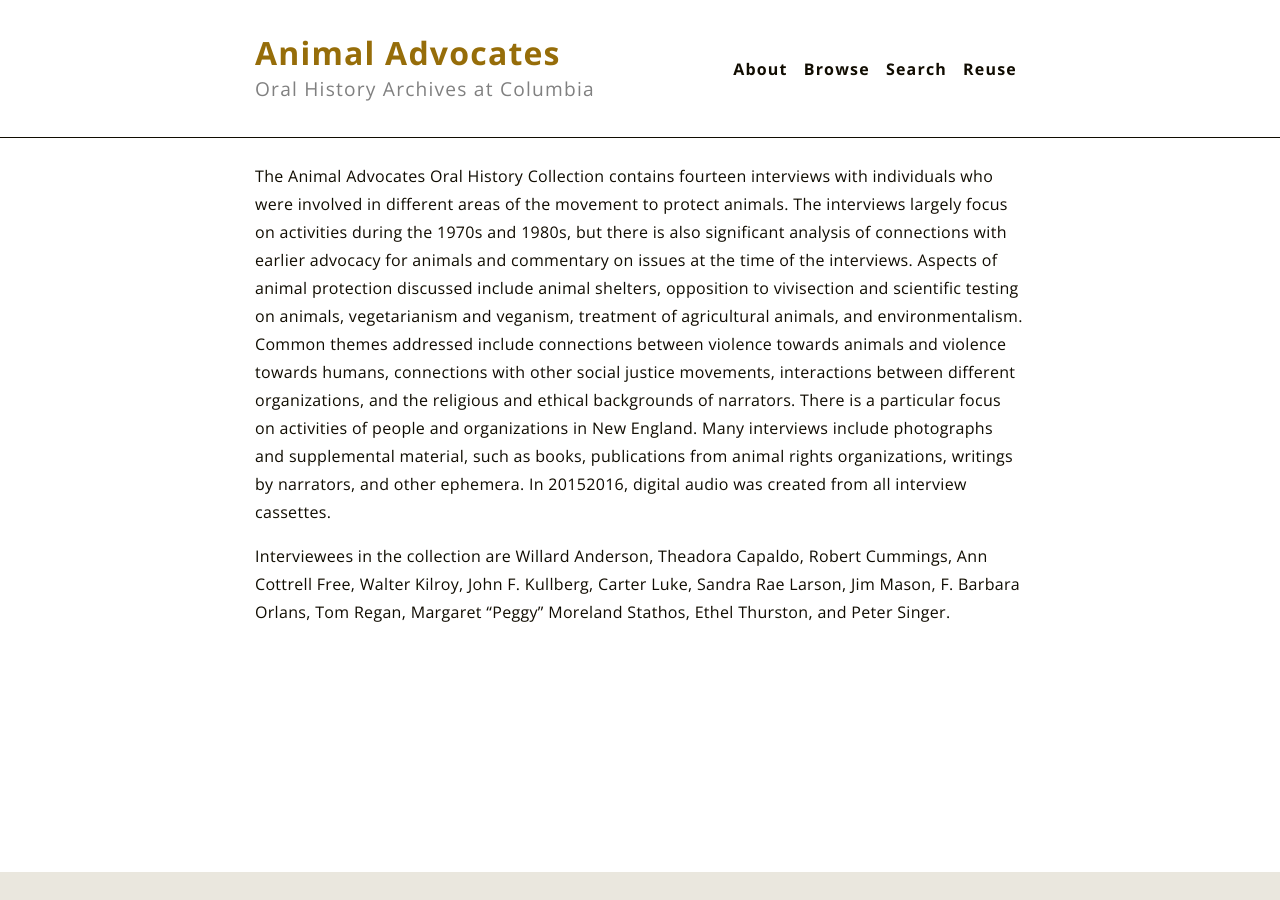
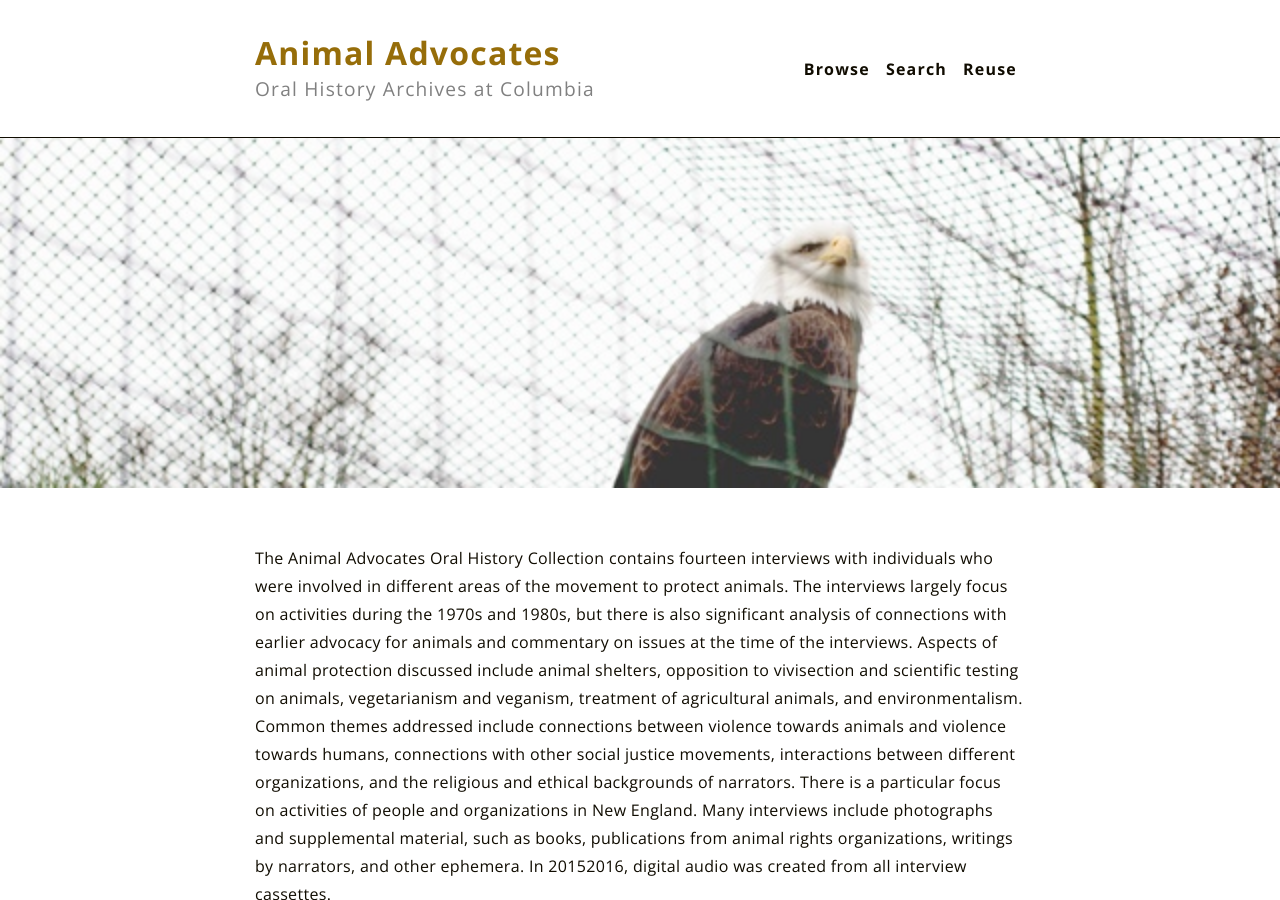
Before and after one commit to animaladvocates/animaladvocates.github.io, a Jekyll site: the page built from index.md, in a window 1280 px wide and 900 px high. Built offline with Jekyll 4.4.1, drawn with Linux system fonts in a browser that asks for light colours.

Commit message:
added eagle

```diff
--- a/_config.yml
+++ b/_config.yml
@@ -105,8 +105,6 @@
 # submenu via `sub`.
 
 menu:
-  - label: 'About'
-    link: '/about/'
   - label: 'Browse'
     link: '/collection/'
   - label: 'Search'
--- a/_includes/parallax_image.html
+++ b/_includes/parallax_image.html
@@ -15,7 +15,7 @@
 {%- endcapture -%}
 
 <div class='wax-parallax full-width {% if page.banner %}top-banner{% else %}inline-parallax{% endif %}'>
-  <div class='parallax-image' style="{{ style | strip }}"></div>
+  <div class='parallax-image' style='background-image: url("{{site.baseurl}}/img/eagle.jpg"); background-position: 0% 25%'></div>
 
   {% if item.label %}
   <div class='parallax-caption'>
--- a/_layouts/default.html
+++ b/_layouts/default.html
@@ -7,8 +7,7 @@
     {% include header.html %}
 
     {% if page.banner %}
-      {% assign b = page.banner %}
-      {% include parallax_image.html collection=b.collection pid=b.pid y=b.y height=b.height %}
+      {% include parallax_image.html %}
     {% endif %}
 
     <div id='wax-main'>
--- a/index.md
+++ b/index.md
@@ -1,11 +1,7 @@
 ---
 layout: page
 show_title: false
-# banner:
-#   collection: qatar
-#   pid: obj10
-#   y: 25%
-#   height: '500px'
+banner: true
 ---
 
 The Animal Advocates Oral History Collection contains fourteen interviews with individuals who were involved in different areas of the movement to protect animals. The interviews largely focus on activities during the 1970s and 1980s, but there is also significant analysis of connections with earlier advocacy for animals and commentary on issues at the time of the interviews. Aspects of animal protection discussed include animal shelters, opposition to vivisection and scientific testing on animals, vegetarianism and veganism, treatment of agricultural animals, and environmentalism. Common themes addressed include connections between violence towards animals and violence towards humans, connections with other social justice movements, interactions between different organizations, and the religious and ethical backgrounds of narrators. There is a particular focus on activities of people and organizations in New England. Many interviews include photographs and supplemental material, such as books, publications from animal rights organizations, writings by narrators, and other ephemera. In 2015­2016, digital audio was created from all interview cassettes.
```
Also changed, not shown: img/eagle.jpg (added).
